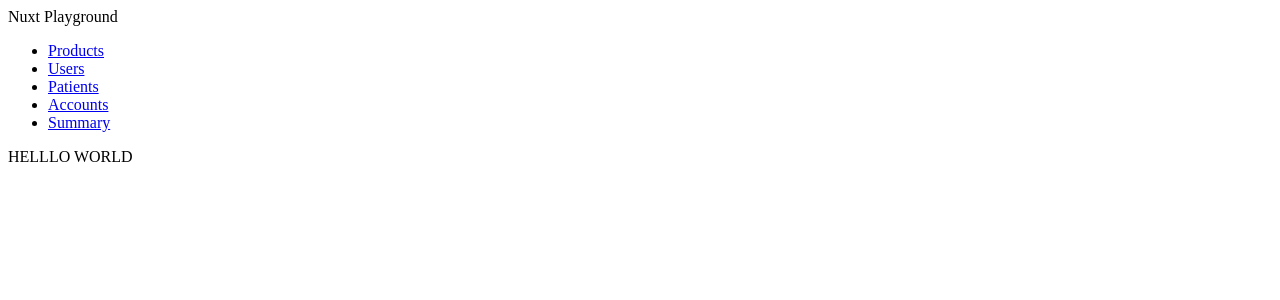
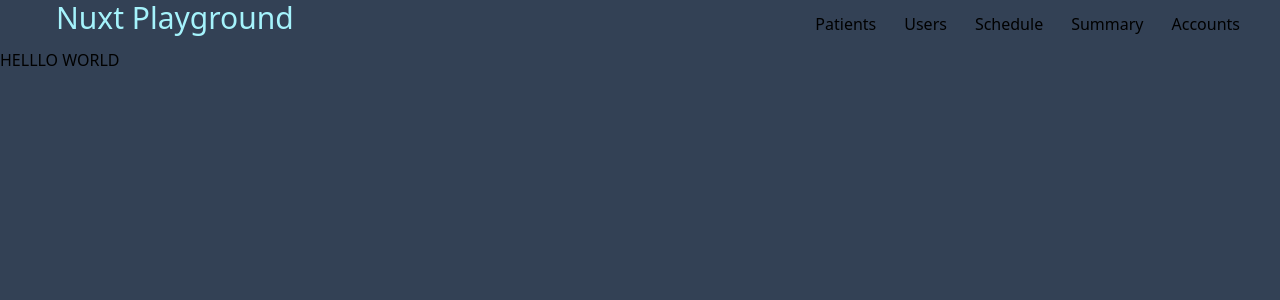
Before and after one commit to destinyarx/ent-clinic, a Nuxt app: page / in a window 1280 px wide. Shown: the top 300 px of the page. Built offline with nearby package versions, Linux system fonts and the light colour scheme.

Commit message:
add tailwind css to nuxt

```diff
--- /dev/null
+++ b/assets/css/main.css
@@ -0,0 +1,3 @@
+@tailwind base;
+@tailwind components;
+@tailwind utilities;
--- a/layouts/default.vue
+++ b/layouts/default.vue
@@ -18,10 +18,10 @@
 
 <script setup lang="ts">
 const headers = [
-    { title: 'Products', url: '/products' },
+    { title: 'Patients', url: '/patients' },
     { title: 'Users', url: '/users' },
-    { title: 'Patients', url: '/patients' },
+    { title: 'Schedule', url: '/schedule' },
+    { title: 'Summary', url: '/summary' },
     { title: 'Accounts', url: '/accounts' },
-    { title: 'Summary', url: '/summary' },
 ]
 </script>
--- a/nuxt.config.ts
+++ b/nuxt.config.ts
@@ -1,5 +1,12 @@
 // https://nuxt.com/docs/api/configuration/nuxt-config
 export default defineNuxtConfig({
   compatibilityDate: '2024-04-03',
-  devtools: { enabled: true }
+  devtools: { enabled: true },
+  css: ['~/assets/css/main.css'],
+  postcss: {
+    plugins: {
+      tailwindcss: {},
+      autoprefixer: {},
+    },
+  },
 })
--- a/package.json
+++ b/package.json
@@ -13,5 +13,10 @@
     "nuxt": "^3.13.0",
     "vue": "latest",
     "vue-router": "latest"
+  },
+  "devDependencies": {
+    "autoprefixer": "^10.4.20",
+    "postcss": "^8.4.47",
+    "tailwindcss": "^3.4.11"
   }
 }
--- /dev/null
+++ b/tailwind.config.js
@@ -0,0 +1,15 @@
+/** @type {import('tailwindcss').Config} */
+export default {
+  content: [
+    "./components/**/*.{js,vue,ts}",
+    "./layouts/**/*.vue",
+    "./pages/**/*.vue",
+    "./plugins/**/*.{js,ts}",
+    "./app.vue",
+    "./error.vue",
+  ],
+  theme: {
+    extend: {},
+  },
+  plugins: [],
+}
```
Also changed, not shown: 1 other file (tests, documents, lock files or other folders).
